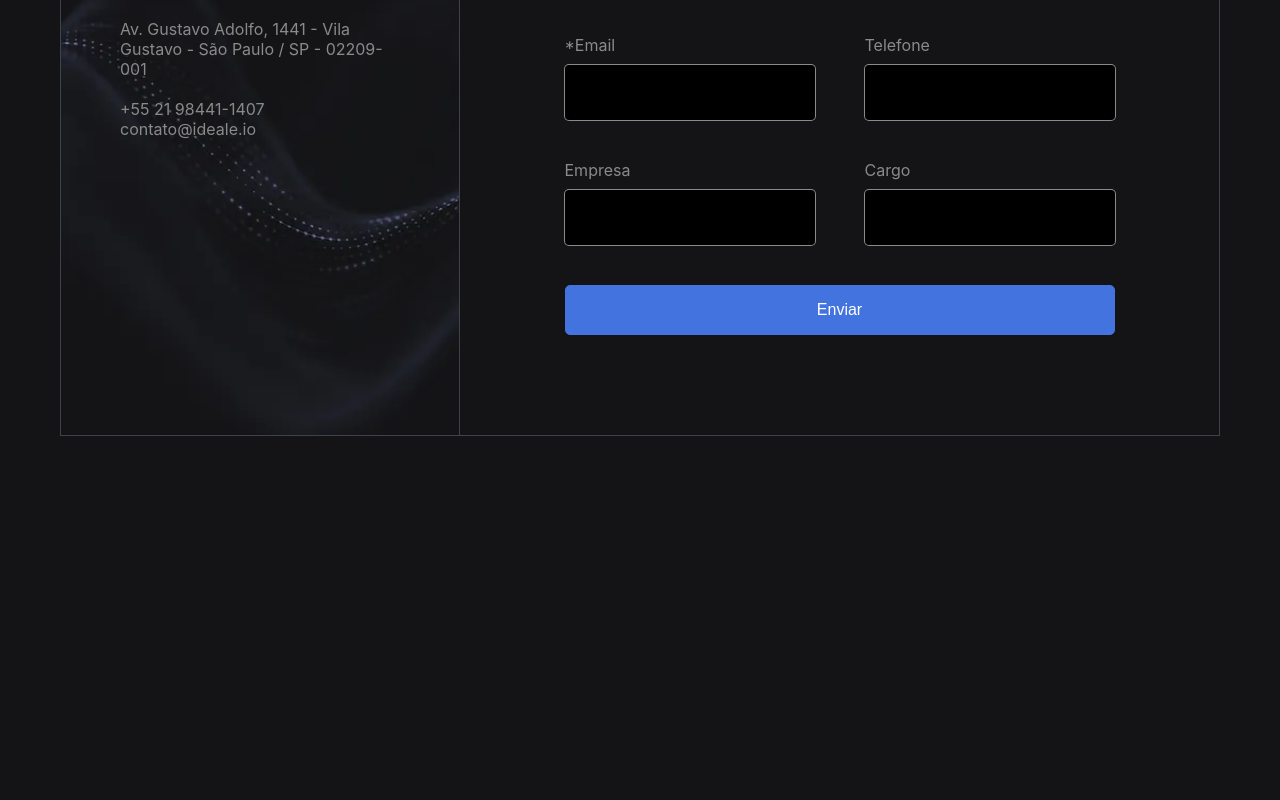
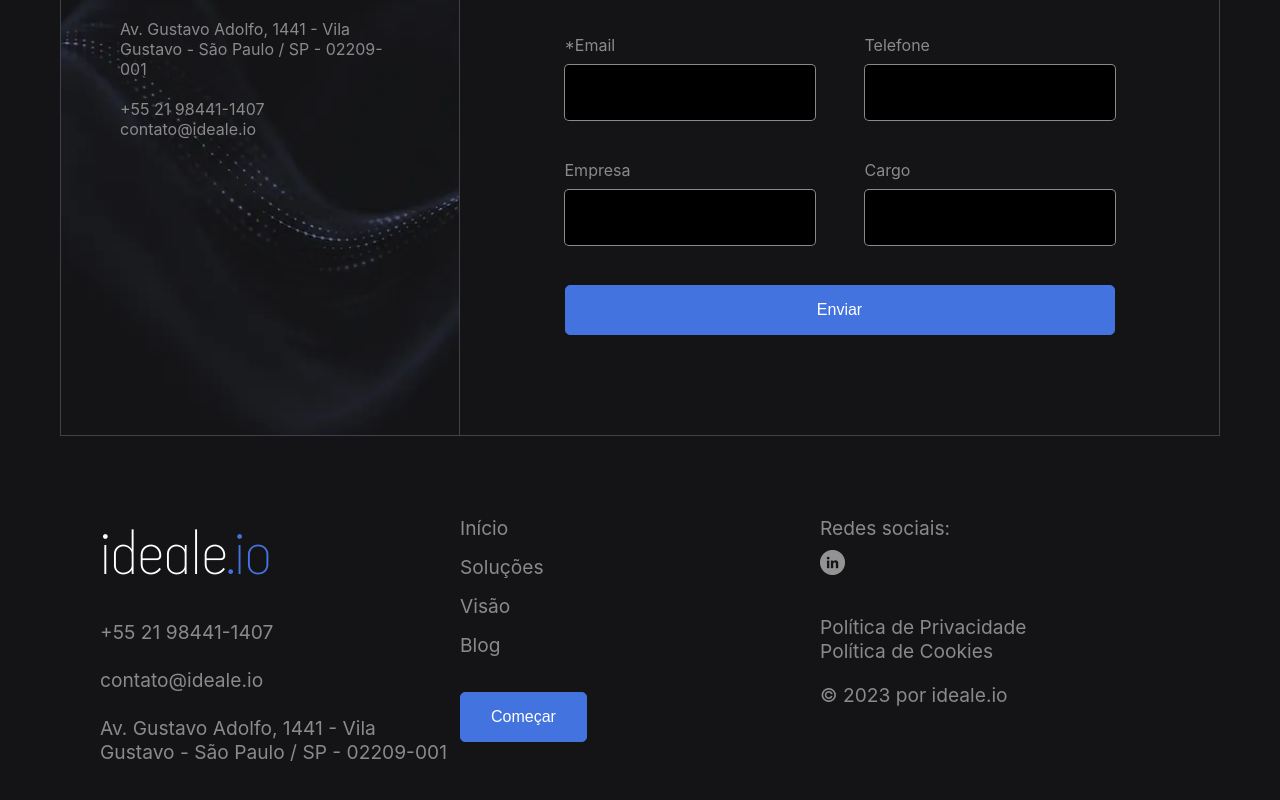
Before and after one commit to richardweb23/ideale.io-front, a React (Vite) app: page / in a window 1280 px wide. Shown: the part 5666-6466 px from the top of the page. Before the commit the page ends 6102 px from the top, so only its background shows below. Built offline with nearby package versions, Linux system fonts and the light colour scheme.

Commit message:
Adicionando Footer

```diff
--- a/src/app-router.tsx
+++ b/src/app-router.tsx
@@ -1,6 +1,7 @@
 import { BrowserRouter, Route, Routes } from "react-router-dom";
 import { HomePage } from "./pages/home-page/home";
 import NavBar from "./components/navbar";
+import { Footer } from "./components/footer";
 
 function App() {
 	return (
@@ -9,6 +10,7 @@ function App() {
 			<Routes>
 				<Route path="/" Component={HomePage} />
 			</Routes>
+			<Footer />
 		</BrowserRouter>
 	);
 }
--- /dev/null
+++ b/src/components/footer/index.tsx
@@ -0,0 +1,58 @@
+import * as G from "../../styled/GlobalStyles";
+import { Button } from "../buttons/button";
+import { Logo } from "../logo";
+import * as S from "./styled";
+import linkedin from "../../assets/linkedin.webp";
+
+export const Footer = () => {
+	return (
+		<G.ContainerStyled>
+			<S.FooterStyled>
+				<div className="column">
+					<Logo />
+					<p>
+						<br />
+						+55 21 98441-1407
+						<br />
+						<br />
+						contato@ideale.io
+						<br />
+						<br />
+						Av. Gustavo Adolfo, 1441 - Vila
+						<br />
+						Gustavo - São Paulo / SP - 02209-001
+					</p>
+				</div>
+				<div className="column">
+					<S.FooterMenu>
+						<a href="/">Início</a>
+						<a href="/">Soluções</a>
+						<a href="/">Visão</a>
+						<a href="/">Blog</a>
+						<Button content="Começar" />
+					</S.FooterMenu>
+				</div>
+				<div className="column">
+					<S.FooterRedes>
+						<p>Redes sociais:</p>
+						<a
+							href="https://www.linkedin.com/company/ideale-io/"
+							target="_blank"
+							rel="noreferrer"
+						>
+							<img
+								src={linkedin}
+								alt="Linkedin"
+								title="Linkedin"
+							/>
+						</a>
+
+						<a href="">Política de Privacidade</a>
+						<a href="">Política de Cookies</a>
+						<p className="credits">© 2023 por ideale.io</p>
+					</S.FooterRedes>
+				</div>
+			</S.FooterStyled>
+		</G.ContainerStyled>
+	);
+};
--- /dev/null
+++ b/src/components/footer/styled.tsx
@@ -0,0 +1,76 @@
+import styled from "styled-components";
+import { MediaQuery } from "../../styled/GlobalStyles";
+
+export const FooterStyled = styled.div`
+	width: 100%;
+	min-height: 300px;
+	margin-top: 20px;
+	padding: 20px;
+	display: flex;
+	flex-direction: column;
+	flex-wrap: wrap;
+	justify-content: space-between;
+
+	.column {
+		width: 100%;
+		margin-bottom: 40px;
+	}
+
+	p {
+		color: ${({ theme }) => theme.colors.gray};
+		font-size: 1.2em;
+	}
+
+	@media ${MediaQuery.xl} {
+		flex-direction: row;
+		flex-wrap: nowrap;
+		justify-content: space-between;
+		padding: 40px;
+		margin-top: 40px;
+
+		.column {
+			width: 400px;
+			margin-bottom: 0px;
+		}
+	}
+`;
+
+export const FooterMenu = styled.div`
+	display: flex;
+	flex-direction: row;
+	flex-wrap: wrap;
+	a {
+		width: 100%;
+		display: flex;
+		margin-bottom: 15px;
+		font-size: 1.2em;
+		color: ${({ theme }) => theme.colors.gray};
+	}
+	button {
+		margin-top: 20px;
+	}
+`;
+
+export const FooterRedes = styled.div`
+	display: flex;
+	flex-direction: row;
+	flex-wrap: wrap;
+	a {
+		width: 100%;
+		display: flex;
+		font-size: 1.2em;
+		color: ${({ theme }) => theme.colors.gray};
+	}
+
+	.credits {
+		margin-top: 20px;
+	}
+
+	img {
+		margin: 10px 0px 40px 0px;
+	}
+
+	button {
+		margin-top: 20px;
+	}
+`;
```
Also changed, not shown: src/assets/linkedin.webp (added).
